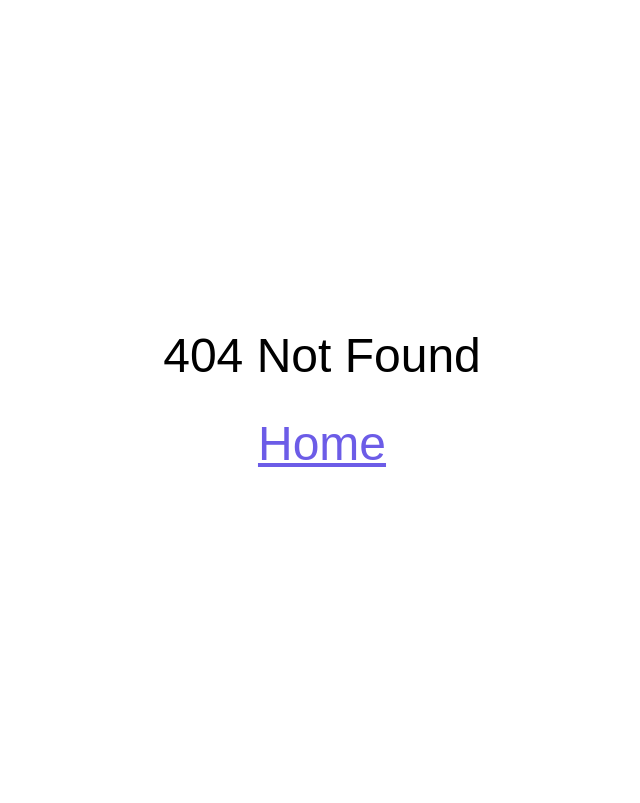
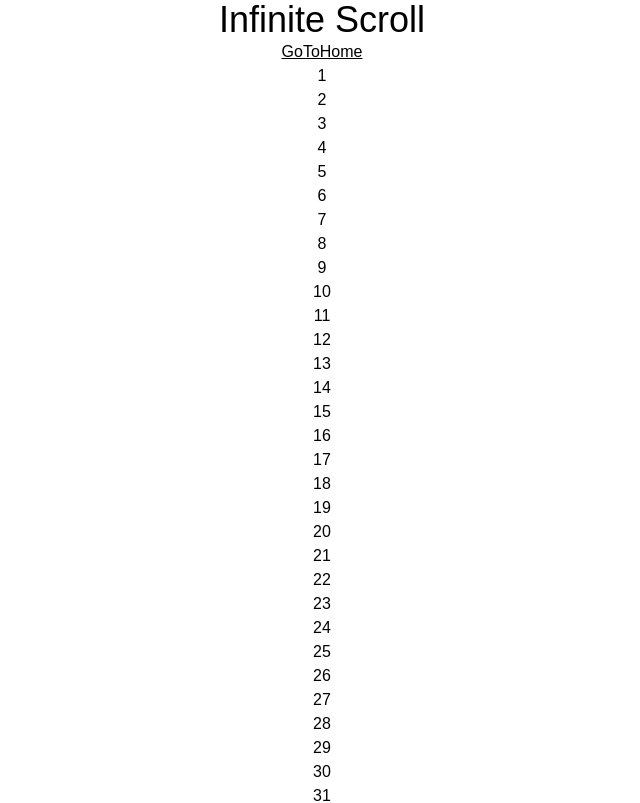
Before and after one commit to sameerkali/React_coding_round_practice, a React (Vite) app: page /five in a window 1280 px wide. Before the commit this address had no page. Shown: the top 803 px of the page, without its empty margins (318-958 px from the left). Built offline with nearby package versions, Linux system fonts and the light colour scheme.

Commit message:
adding Infinite Scroll

```diff
--- a/index.html
+++ b/index.html
@@ -2,9 +2,10 @@
 <html lang="en">
   <head>
     <meta charset="UTF-8" />
-    <link rel="icon" type="image/svg+xml" href="/vite.svg" />
+    <!-- <link rel="icon" type="image/svg+xml" href="/vite.svg" /> -->
     <meta name="viewport" content="width=device-width, initial-scale=1.0" />
-    <title>Interview Pro</title>
+    <title>Krazy 11</title>
+    <!-- <title>Interview Pro</title> -->
   </head>
   <body>
     <div id="root"></div>
--- /dev/null
+++ b/src/All Assessment/assessment05/Five.jsx
@@ -0,0 +1,40 @@
+import React, { useState, useEffect } from "react";
+import GoToHome from "../../Components/GoToHome";
+
+const Five = () => {
+  const [count, setCount] = useState(50);
+
+  useEffect(() => {
+      const onScroll = () => {
+        if (
+          window.innerHeight + window.scrollY >=
+          window.document.body.offsetHeight - 30
+        ) {
+          setCount(count + 50);
+        }
+      };
+
+      window.addEventListener("scroll", onScroll);
+      return () => window.removeEventListener("scroll", onScroll);
+
+    },
+    [count]);
+
+  const elements = [];
+  for (let i = 0; i < count; i++) {
+    elements.push(
+      <div key={i}>
+        {i + 1}
+      </div>
+    );
+  }
+  return (
+    <main className="flex flex-col items-center w-full">
+    <h1 className="text-4xl">Infinite Scroll</h1>
+    <GoToHome/>
+      {elements}
+    </main>
+  );
+};
+
+export default Five;
--- a/src/App.jsx
+++ b/src/App.jsx
@@ -6,6 +6,7 @@ import Two from "./All Assessment/assessment02/Two";
 import Page404 from "./Page404";
 import Three from "./All Assessment/assessment03/Three";
 import Four from "./All Assessment/assessment04/Four";
+import Five from "./All Assessment/assessment05/Five";
 
 const App = () => {
   return (
@@ -16,6 +17,7 @@ const App = () => {
         <Route path="/two" element={<Two />} />
         <Route path="/three" element={<Three />} />
         <Route path="/four" element={<Four />} />
+        <Route path="/five" element={<Five />} />
         <Route path="*" element={<Page404 />} />
       </Routes>
     </BrowserRouter>
```
Also changed, not shown: src/All Assessment/assessment05/readme.md (added).
